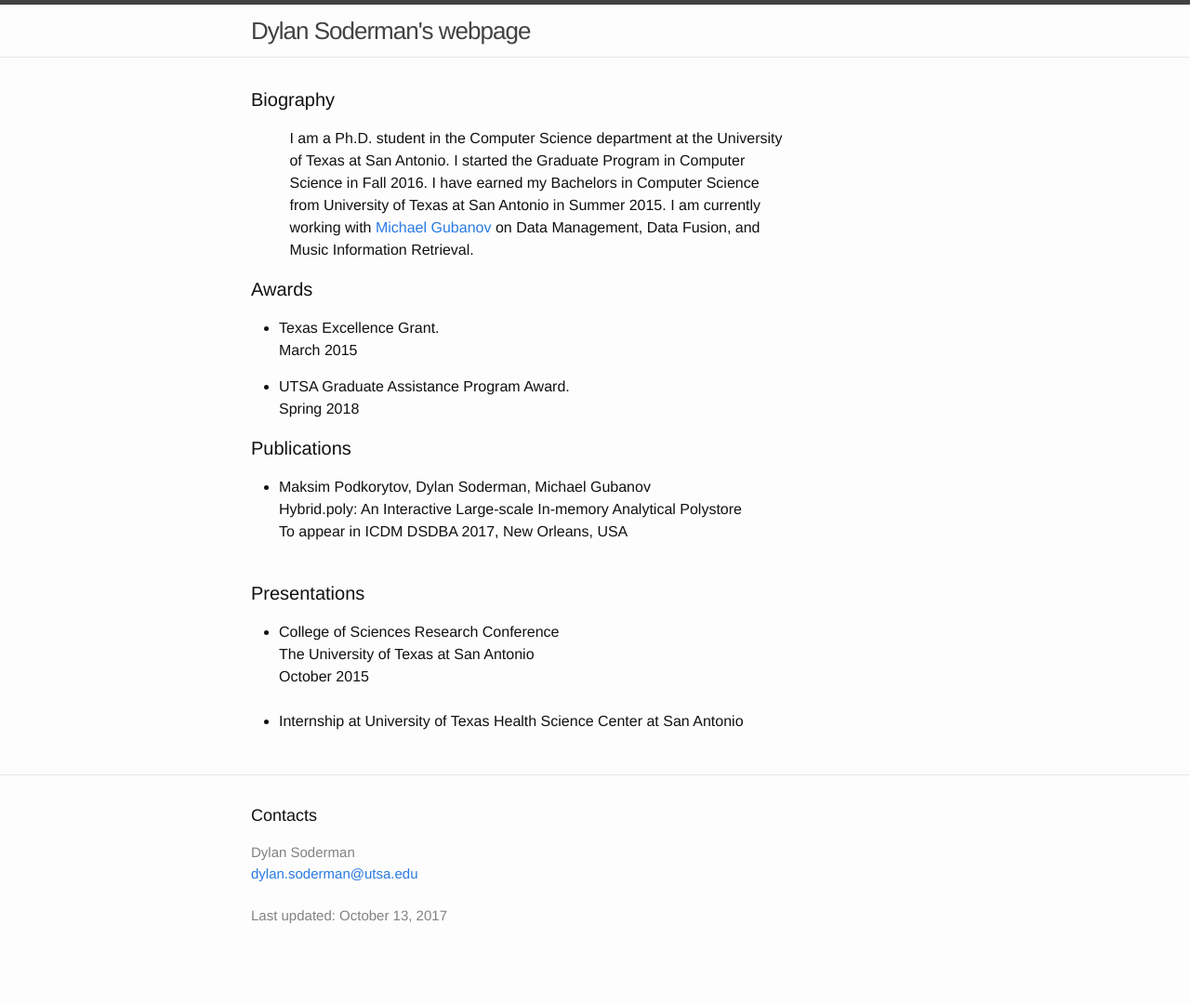
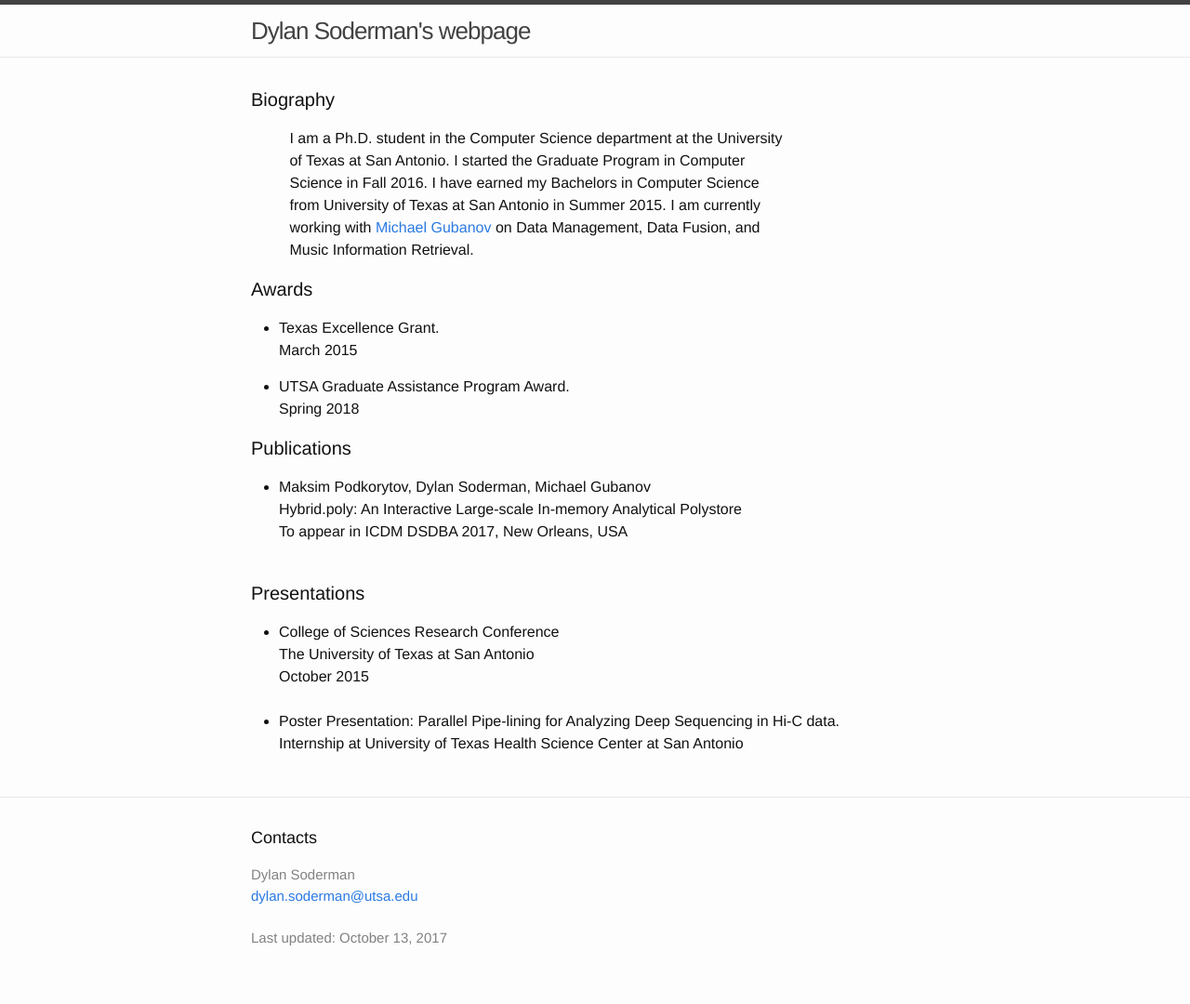
Before and after one commit to DylanStudent2/DylanStudent2.github.io, a Jekyll site: the page index.html, which Jekyll copies as it is, in a window 1280 px wide. Shown: the whole page at 93% size. Built offline with Jekyll 4.4.1, drawn with Linux system fonts in a browser that asks for light colours; before the commit the page ends 1056 px from its top, so only the background shows below that.

Commit message:
Semi-Done stuff

```diff
--- a/index.html
+++ b/index.html
@@ -131,7 +131,8 @@
     </li>
     <br>
     <li>
-
+      Poster Presentation: Parallel Pipe-lining for Analyzing Deep Sequencing in Hi-C data.
+      <br>
       Internship at University of Texas Health Science Center at San Antonio
       <br>
 
```
